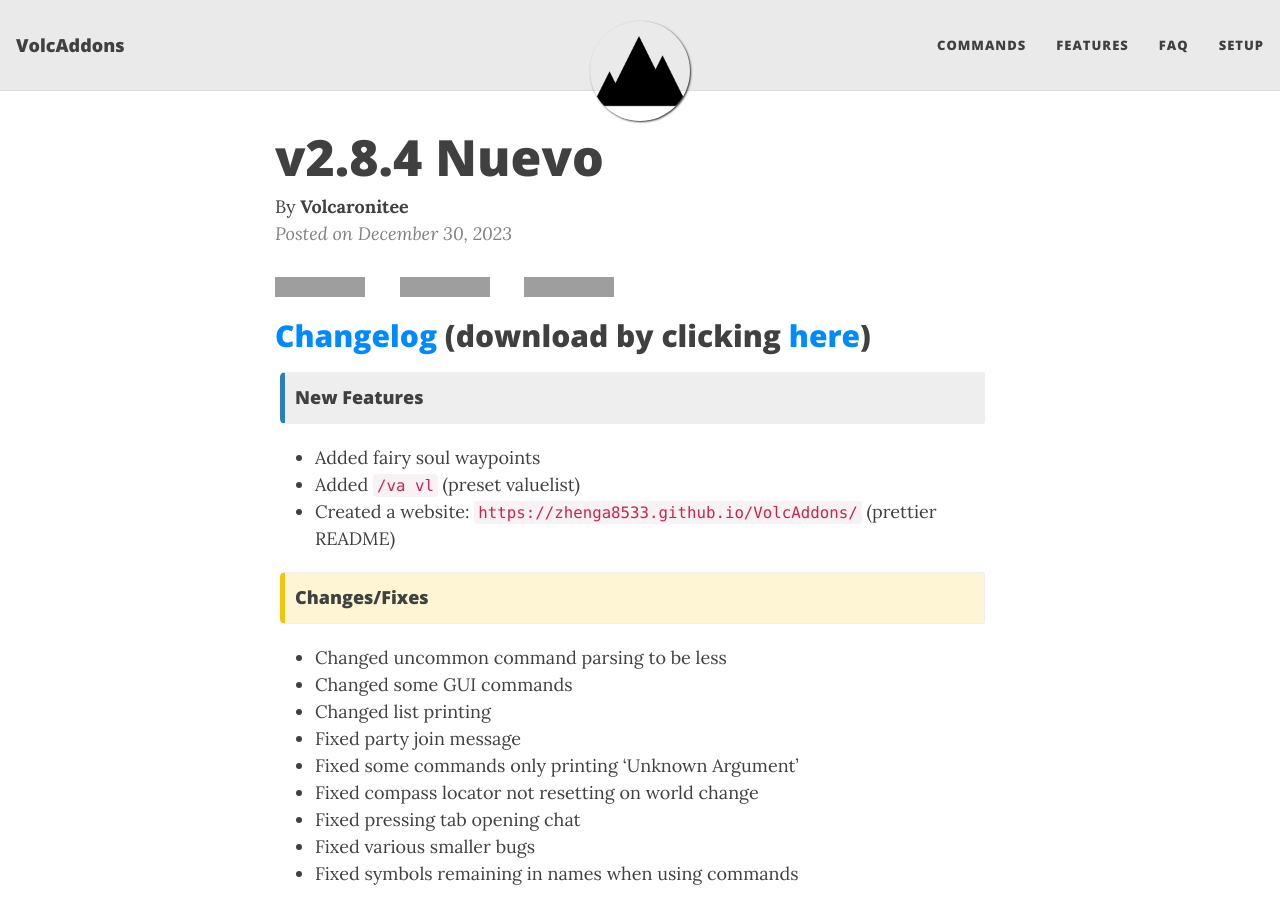
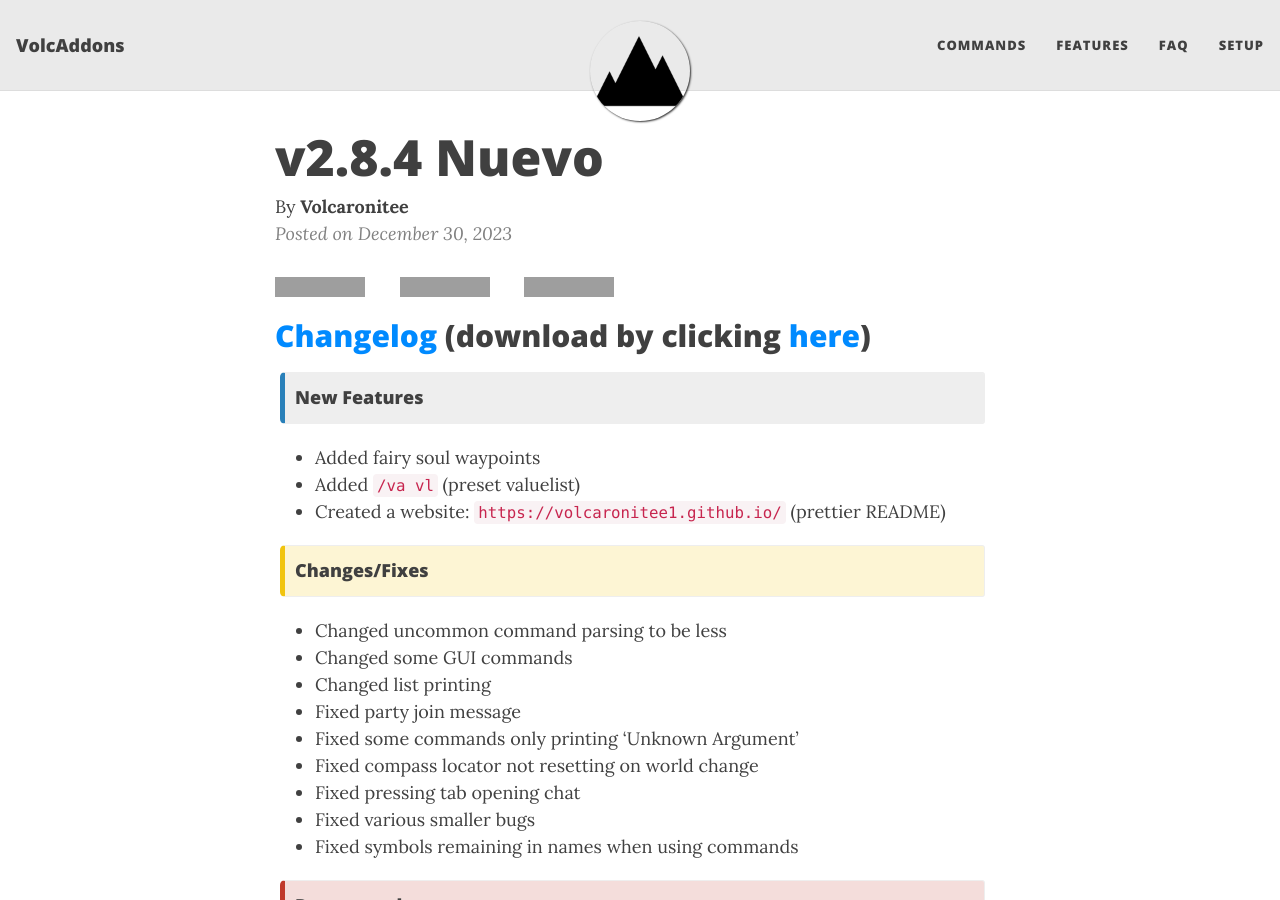
Before and after one commit to Volcaronitee1/volcaronitee1.github.io, a Jekyll site: the page built from _posts/2023-12-30-v2_8_4.md, in a window 1280 px wide and 900 px high, cut to the strip 0-900 px from the top of the window. Built offline with Jekyll 4.4.1, drawn with Linux system fonts in a browser that asks for light colours; nearby versions of some CDN libraries; part of the change alters nothing that is shown; grey boxes are pictures that could not be loaded.

Commit message:
Update 2023-12-30-v2_8_4.md

```diff
--- a/_posts/2023-12-30-v2_8_4.md
+++ b/_posts/2023-12-30-v2_8_4.md
@@ -14,7 +14,7 @@ author: Volcaronitee
 #### New Features
 - Added fairy soul waypoints
 - Added `/va vl` (preset valuelist)
-- Created a website: `https://zhenga8533.github.io/VolcAddons/` (prettier README)
+- Created a website: `https://volcaronitee1.github.io/` (prettier README)
 
 {: .box-warning}
 #### Changes/Fixes
```
